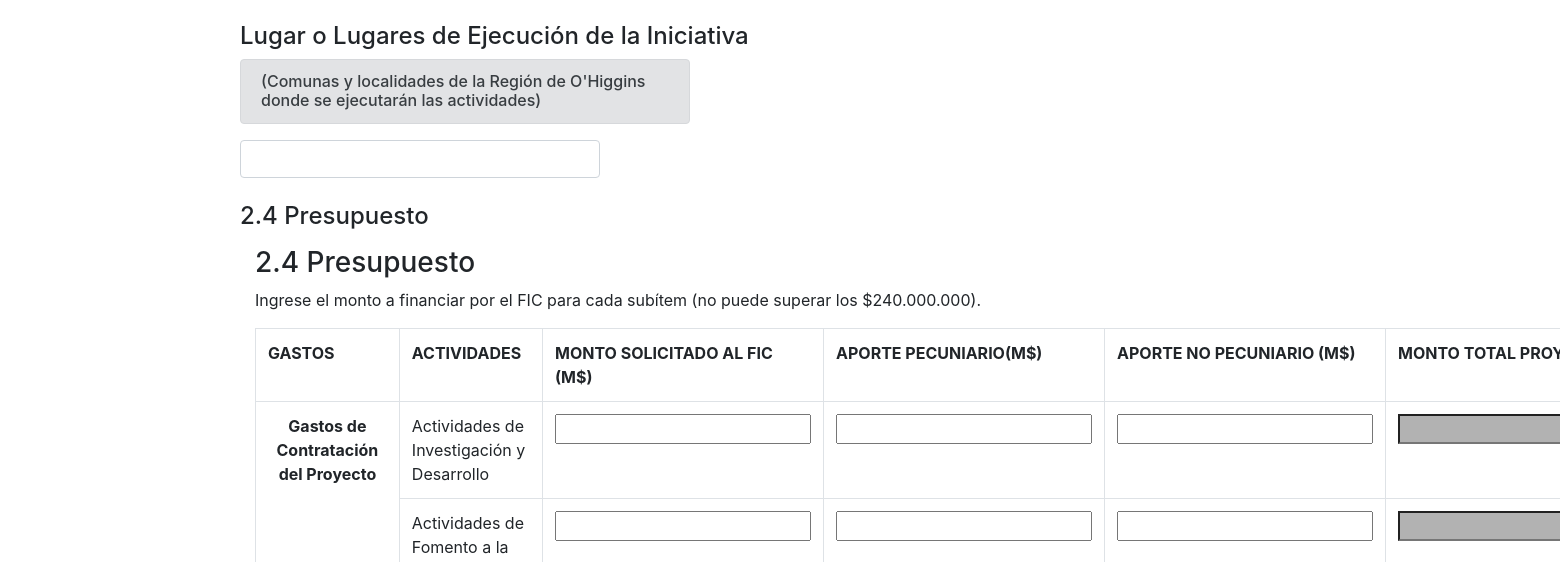
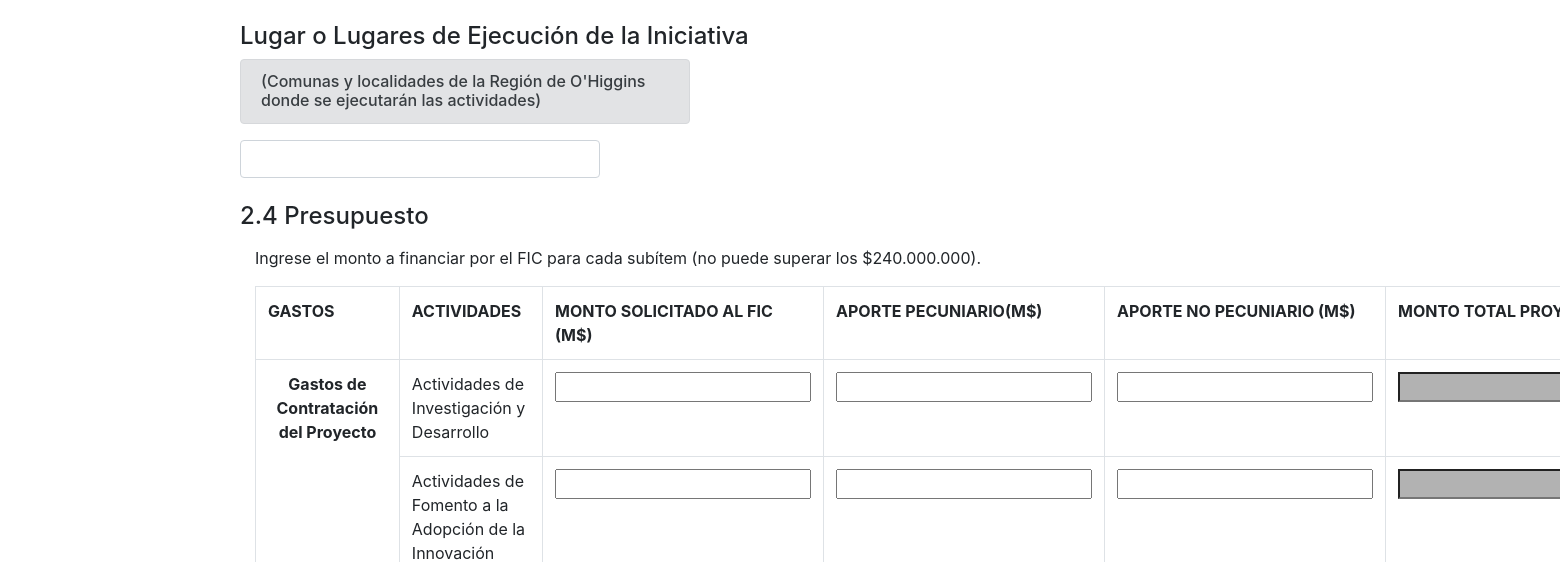
Before and after one commit to Razoxk/fic2k20, a PHP site: page /publico.php in a window 1560 px wide; the page is wider, and only the part inside the window is pictured. Shown: the part 3993-4555 px from the top of that part. Run offline with PHP 8.4, Linux system fonts and the light colour scheme.

Commit message:
nada importante al push anterior

```diff
--- a/php/sum.php
+++ b/php/sum.php
@@ -327,7 +327,7 @@
         </script>
         <div class="container-fluid">
             <p></p>
-            <h3>2.4 Presupuesto</h3>
+
             <p>Ingrese el monto a financiar por el FIC para cada subítem (no puede superar los $240.000.000).</p>
 
             <table class="table table-bordered" border="1px solid black">
@@ -356,7 +356,7 @@
                 <tr>
                     <td class="tg-hix7">Actividades de Fomento a la Adopción de la Innovación</td>
                     <th class="tg-hix7"><input type="text" maxlength="9" name="ingreso2" id="ingreso2" onkeyup="Suma()"
-                            onkeypress="return valida(event)" onpaste="return false" required></th>
+                            onkeypress="return valida(event)"  onpaste="return false" required></th>
                     <th class="tg-hix7"><input type="text" maxlength="9" name="ingreso12" id="ingreso12"
                             onkeyup="Suma()" onkeypress="return valida(event)" onpaste="return false" required></th>
                     <th class="tg-hix7"><input type="text" maxlength="9" name="ingreso22" id="ingreso22"
```
